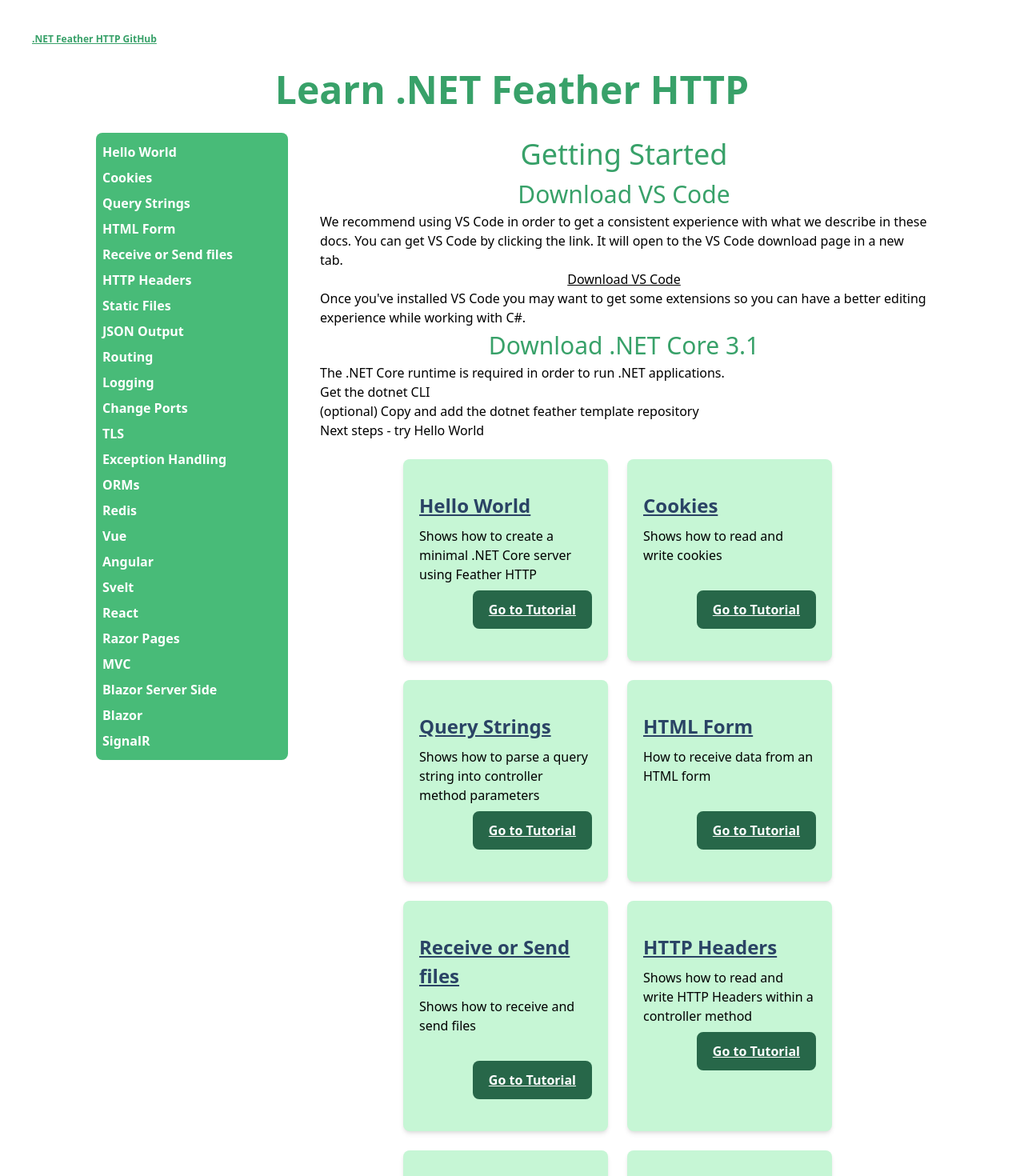
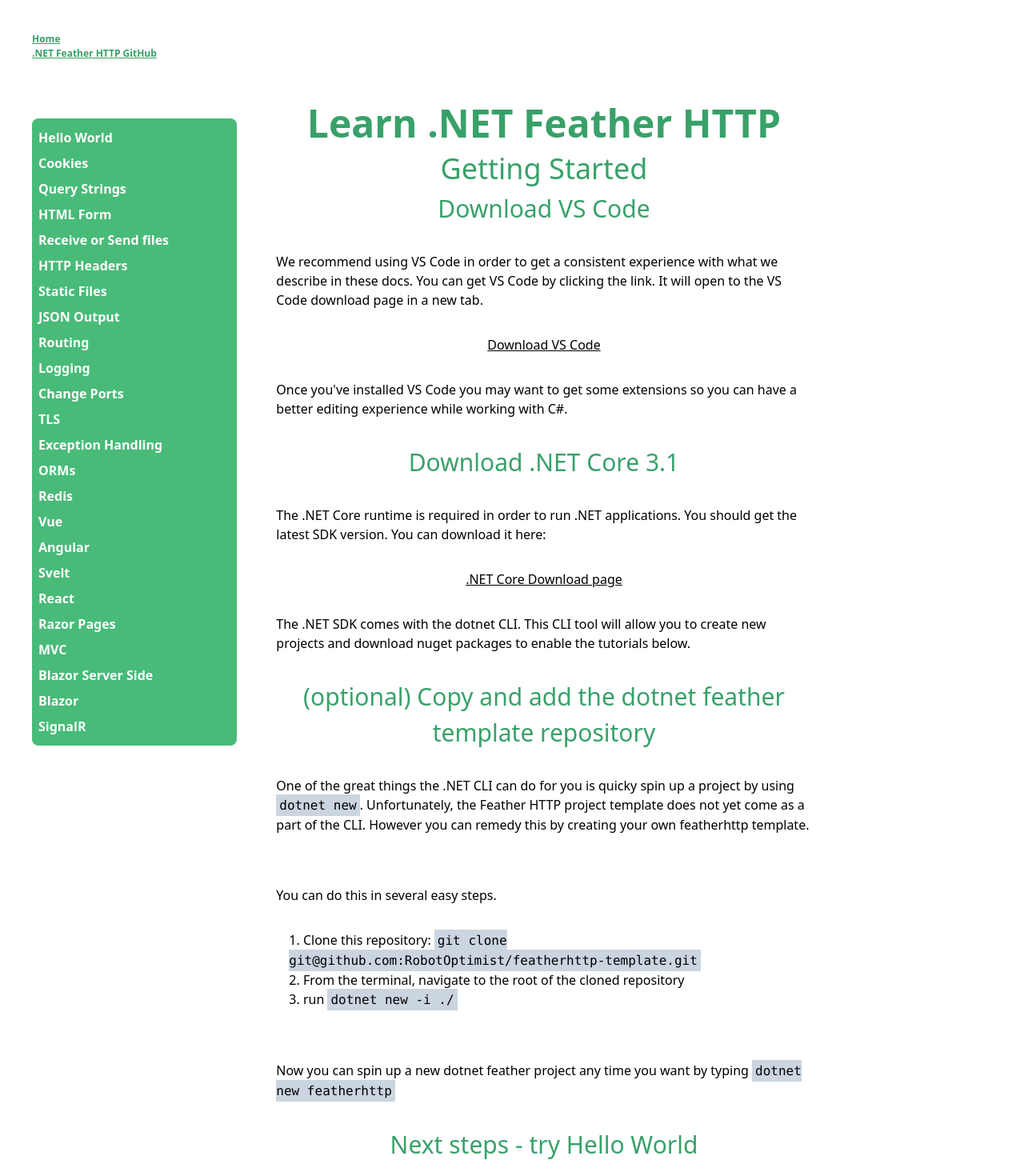
Before and after one commit to RobotOptimist/learn-httpfeather, a Nuxt app: page / in a window 1280 px wide. Shown: the top 1470 px of the page at 80% size. Built offline with nearby package versions, Linux system fonts and the light colour scheme; what tailwindcss-transitions would draw is missing.

Commit message:
added getting started section and fixed nav

```diff
--- a/components/siteNav.vue
+++ b/components/siteNav.vue
@@ -1,7 +1,10 @@
 <template>
     <nav>
       <div class="flex flex-row justify-between">
-        <a class="text-green-600 text-xs font-bold underline" href="https://github.com/davidfowl/FeatherHttp">.NET Feather HTTP GitHub</a>
+        <div class="flex flex-col">
+          <nuxt-link class="text-green-600 text-xs font-bold underline" to="/">Home</nuxt-link>
+          <a class="text-green-600 text-xs font-bold underline" href="https://github.com/davidfowl/FeatherHttp">.NET Feather HTTP GitHub</a>
+        </div>
         <button class="lg:hidden" @click="toggleMenu">
           <svg height="32px" id="Layer_1" style="enable-background:new 0 0 32 32; color: white;" version="1.1" viewBox="0 0 32 32" width="32px" xml:space="preserve" xmlns="http://www.w3.org/2000/svg" xmlns:xlink="http://www.w3.org/1999/xlink">
               <path fill="#38a169" d="m4,8.491662l24,0c1.104,0 2,-1.121245 2,-2.502779s-0.896,-2.502779 -2,-2.502779l-24,0c-1.104,0 -2,1.121245 -2,2.502779s0.896,2.502779 2,2.502779zm24,5.005559l-24,0c-1.104,0 -2,1.121245 -2,2.502779s0.896,2.502779 2,2.502779l24,0c1.104,0 2,-1.121245 2,-2.502779s-0.896,-2.502779 -2,-2.502779zm0,10.011118l-24,0c-1.104,0 -2,1.121245 -2,2.502779s0.896,2.502779 2,2.502779l24,0c1.104,0 2,-1.121245 2,-2.502779s-0.896,-2.502779 -2,-2.502779z"></path>
@@ -9,6 +12,9 @@
         </button>
       </div>
       <topics-list class="lg:hidden" :isHidden="isHidden"></topics-list>
+      <div class="lg:max-w-md lg:w-1/5 hidden lg:block absolute mt-12">
+        <topics-list></topics-list>
+      </div>
     </nav>
 </template>
 
--- a/layouts/default.vue
+++ b/layouts/default.vue
@@ -14,8 +14,20 @@
 }
 </script>
 
-<style>
+<style lang="postcss">
   .h1 {
     @apply text-5xl text-green-600 font-semibold;
   }
+  .h2 {
+    @apply text-4xl text-green-600
+  }
+  .h3 {
+    @apply text-3xl text-green-600
+  }
+  .code {
+    @apply bg-gray-400 p-1 font-mono
+  }
+  ol {
+    @apply list-decimal list-inside
+  }
 </style>
--- a/pages/index.vue
+++ b/pages/index.vue
@@ -1,26 +1,36 @@
 <template>
-  <div class="p-10 pt-0">
-    <h1 class="mt-6 h1 leading-tight text-center">Learn .NET Feather HTTP</h1>
+  <div class="ml-10 p-10 pt-0">
     <div class="lg:flex lg:justify-center w-full">
-      <div class="lg:max-w-md lg:w-1/5 hidden lg:block">
-        <topics-list></topics-list>
-      </div>
       <div class="lg:w-2/3 mt-6">
         <section>
           <div class="ml-10">
-            <h2 class="text-4xl text-green-600 text-center">Getting Started</h2>
-            <h3 class="text-3xl text-green-600 text-center">Download VS Code</h3>
-            <p>We recommend using VS Code in order to get a consistent experience with what we describe in these docs.
+            <h1 class="mt-6 h1 leading-tight text-center">Learn .NET Feather HTTP</h1>
+            <h2 class="h2 text-center">Getting Started</h2>
+            <h3 class="h3 text-center">Download VS Code</h3>
+            <p class="p-8">We recommend using VS Code in order to get a consistent experience with what we describe in these docs.
             You can get VS Code by clicking the link. It will open to the VS Code download page in a new tab.</p>
             <p class="text-center">
               <a class="underline" href="https://code.visualstudio.com/" target="_blank" rel="noreferrer">Download VS Code</a>
             </p>
-            <p>Once you've installed VS Code you may want to get some extensions so you can have a better editing experience while working with C#.</p>
-            <h3 class="text-3xl text-green-600 text-center">Download .NET Core 3.1</h3>
-            <p>The .NET Core runtime is required in order to run .NET applications.</p>
-            <h3>Get the dotnet CLI</h3>
-            <h3>(optional) Copy and add the dotnet feather template repository</h3>
-            <h3>Next steps - try Hello World</h3>
+            <p class="p-8">Once you've installed VS Code you may want to get some extensions so you can have a better editing experience while working with C#.</p>
+            <h3 class="h3 text-center">Download .NET Core 3.1</h3>
+            <p class="p-8">The .NET Core runtime is required in order to run .NET applications. You should get the latest SDK version. You can download it here:</p>
+            <p class="text-center">
+              <a class="underline" href="https://dotnet.microsoft.com/download/dotnet-core/3.1">.NET Core Download page</a>
+            </p>
+            <p class="p-8">The .NET SDK comes with the dotnet CLI. This CLI tool will allow you to create new projects and download nuget packages to enable the tutorials below.</p>
+            <h3 class="h3 text-center">(optional) Copy and add the dotnet feather template repository</h3>
+            <p class="p-8">One of the great things the .NET CLI can do for you is quicky spin up a project by using <span class="code">dotnet new</span>.
+            Unfortunately, the Feather HTTP project template does not yet come as a part of the CLI. However you can remedy this by creating your own featherhttp template.</p>
+            <p class="p-8">You can do this in several easy steps.</p>
+            <ol class="p-8 pt-0 pl-12">
+              <li>Clone this repository: <span class="code">git clone git@github.com:RobotOptimist/featherhttp-template.git</span></li>
+              <li>From the terminal, navigate to the root of the cloned repository</li>
+              <li>run <span class="code">dotnet new -i ./</span></li>
+            </ol>
+            <p class="p-8">Now you can spin up a new dotnet feather project any time you want by typing <span class="code">dotnet new featherhttp</span></p>
+            <p class=""></p>
+            <h3 class="h3 text-center">Next steps - try Hello World</h3>
           </div>
         </section>
         <section class="lg:flex flex-wrap justify-center">
```
